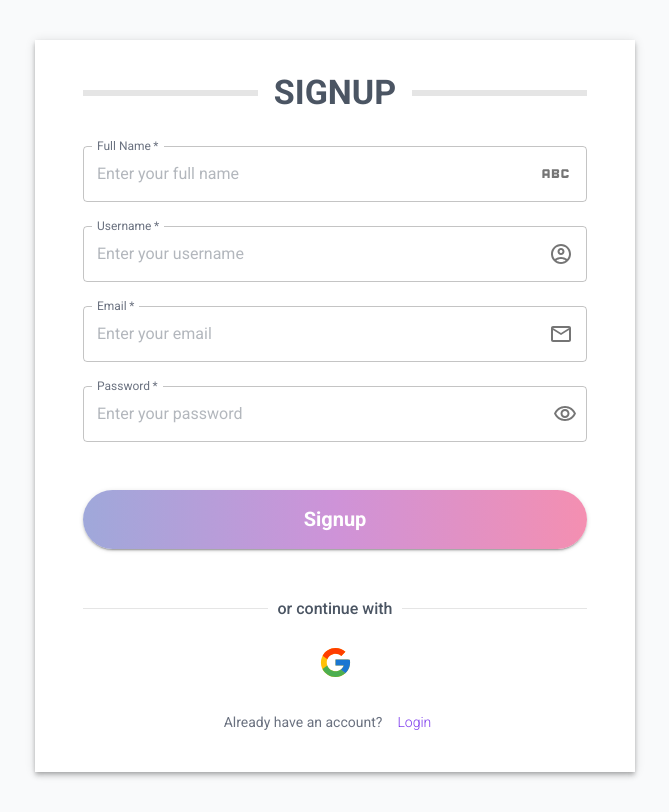
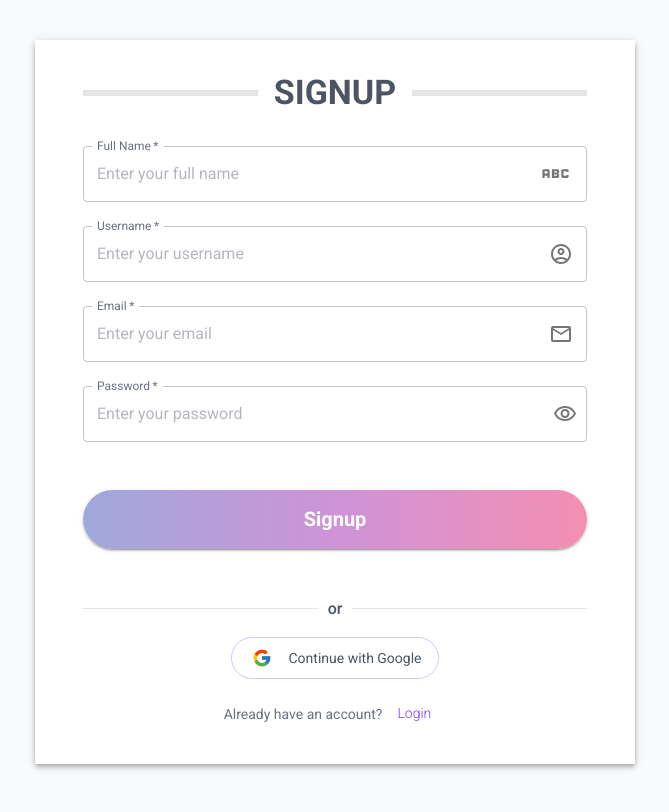
Before and after one commit to S4hil-Yadav/buzzvib, a React (Vite) app in the folder client/: page /auth in a window 1280 px wide. Shown: the whole page, without its empty margins (305-974 px from the left). Built offline with nearby package versions, Linux system fonts and the light colour scheme; no server answers.

Commit message:
final fix

```diff
--- a/client/src/components/post/PostBody.tsx
+++ b/client/src/components/post/PostBody.tsx
@@ -87,8 +87,9 @@ export default function PostBody({ post }: { post: Post }) {
                       maxHeight: 350,
                       objectFit: "cover",
                       borderRadius: 2,
-                      border: "2px solid",
-                      borderColor: "grey.300",
+                      borderLeft: "2px solid",
+                      borderRight: "2px solid",
+                      borderColor: "divider",
                     }}
                     onClick={() => setOpenBigCarousel(true)}
                   />
--- a/client/src/components/post/PostHeader.tsx
+++ b/client/src/components/post/PostHeader.tsx
@@ -186,7 +186,7 @@ export default function PostHeader({ post, deletePostMutation }: PostHeaderProps
                   Edit
                 </Typography>
               </MenuItem>,
-              <MenuItem key="2" onClick={() => handleDelete(post)} disabled={isPendingDeletePost || post.status === "processing"}>
+              <MenuItem key="2" onClick={() => handleDelete(post)} disabled={isPendingDeletePost}>
                 <ListItemIcon>
                   {isPendingDeletePost ? (
                     <CircularProgress size={18} color="error" />
--- a/client/src/pages/AuthPage.tsx
+++ b/client/src/pages/AuthPage.tsx
@@ -8,7 +8,6 @@ import {
   IconButton,
   Stack,
   TextField,
-  Tooltip,
   Typography,
   Paper,
   InputAdornment,
@@ -339,15 +338,30 @@ export default function AuthPage() {
 
               <Stack spacing={2}>
                 <Divider sx={{ "&::before, &::after": { borderColor: "divider" } }}>
-                  <Typography fontWeight={500}>or continue with</Typography>
+                  <Typography fontWeight={500}>or</Typography>
                 </Divider>
 
                 <Stack direction="row" justifyContent="center" spacing={1}>
-                  <Tooltip title="Google" placement="left">
-                    <IconButton onClick={() => googleLogin()} disabled={isPending || isSuccess}>
-                      <GoogleIcon size={35} />
-                    </IconButton>
-                  </Tooltip>
+                  <Button
+                    onClick={googleLogin}
+                    disabled={isPending || isSuccess}
+                    variant="outlined"
+                    startIcon={<GoogleIcon />}
+                    sx={{
+                      borderRadius: "999px",
+                      textTransform: "none",
+                      paddingX: 2,
+                      paddingY: 1,
+                      opacity: isPending || isSuccess ? 0.7 : 1,
+                      display: "flex",
+                      alignItems: "center",
+                      gap: 1,
+                      fontWeight: 400,
+                      color: "text.primary",
+                    }}
+                  >
+                    Continue with Google
+                  </Button>
                   {/* <Tooltip title={`${authType} with GitHub`} placement="right">
                     <IconButton size="large">
                       <GitHubIcon fontSize="large" sx={{ color: "text.primary" }} />
```
